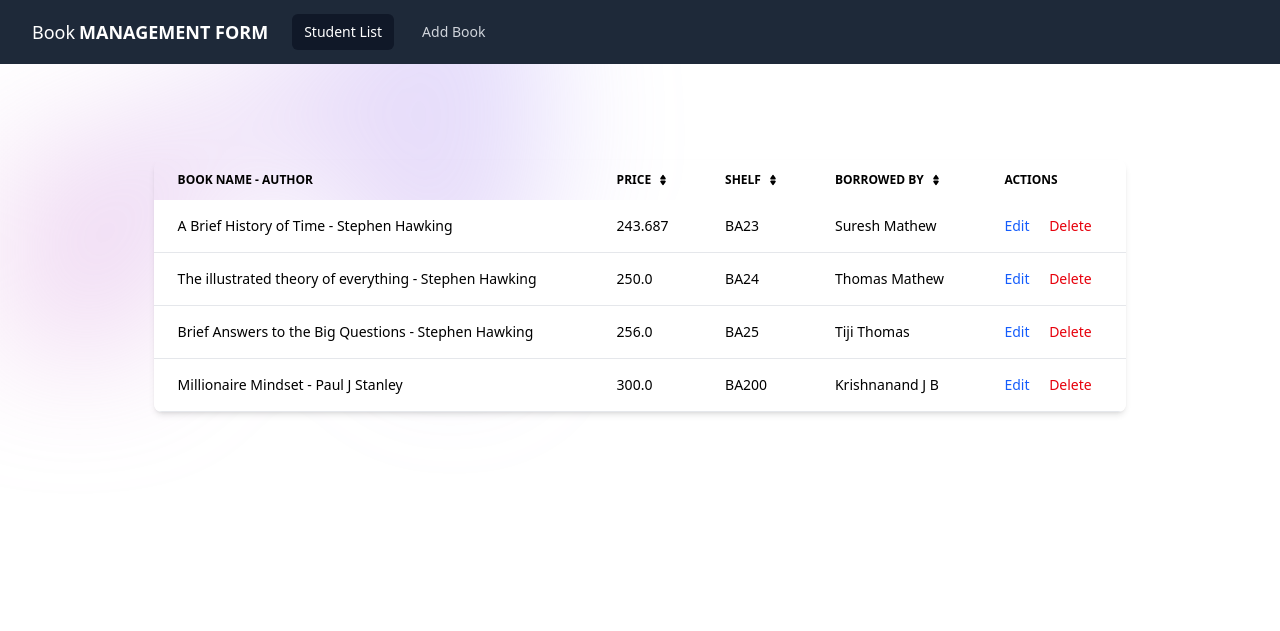
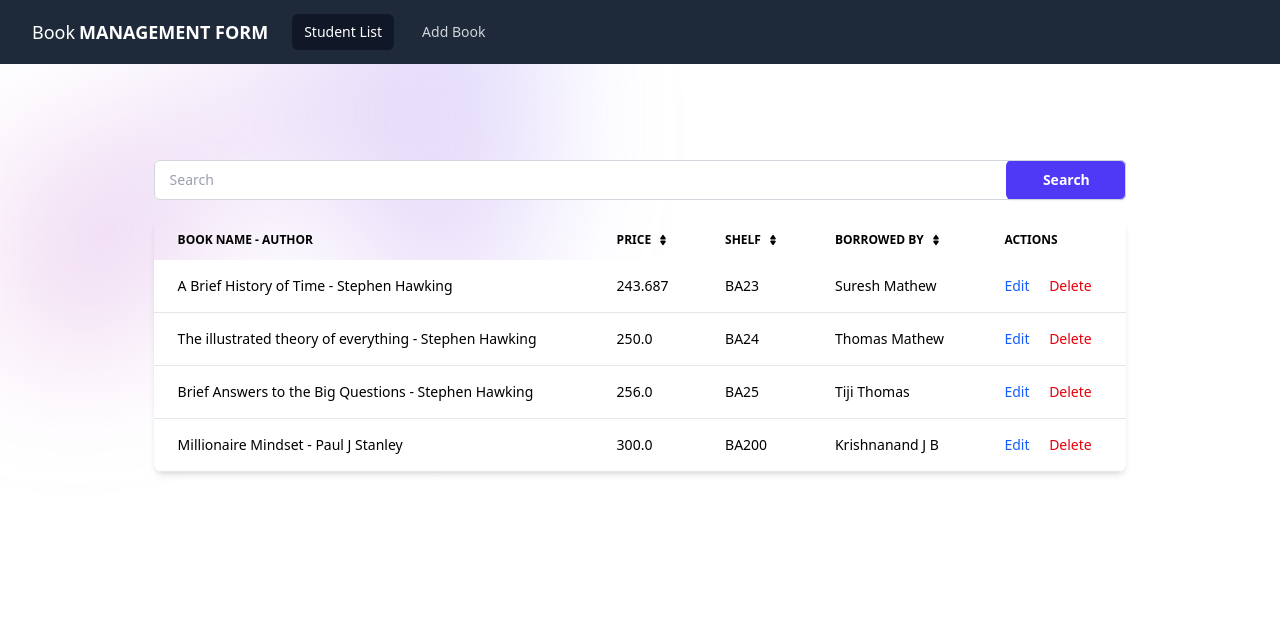
Before and after one commit to krish-jb/cydez_internship, a Django app: page / in a window 1280 px wide. Shown: the top 631 px of the page. Run offline with Django 5.2, Linux system fonts and the light colour scheme; data comes from the database, SQL or seed files in the repository; both versions use the stored data as it was after the commit.

Commit message:
Finished book cms

```diff
--- a/book_cms/base/templates/base/book_list.html
+++ b/book_cms/base/templates/base/book_list.html
@@ -1,7 +1,27 @@
 {% extends 'base.html' %} {% block navbar %}
-{% include 'navbar.html' with book_list_class=book_list_class add_book_class=add_book_class edit_or_add=edit_or_add %}
-{% endblock navbar %} {% block content %}
+{% include 'navbar.html' with book_list_class=book_list_class add_book_class=add_book_class edit_or_add=edit_or_add %} {% endblock navbar %} {% block content %}
 <div class="my-8 mx-[10%]">
+  <form method="GET">
+    <div class="mb-5">
+      <div
+        class="flex items-center gap-x-3 rounded-md bg-white pl-3 outline-1 -outline-offset-1 outline-gray-300 has-[input:focus-within]:outline-2 has-[input:focus-within]:-outline-offset-2 has-[input:focus-within]:outline-indigo-600"
+      >
+        <input
+          type="text"
+          name="q"
+          value="{{ query }}"
+          class="block min-w-0 grow py-1.5 pr-3 pl-1 text-base text-gray-900 placeholder:text-gray-400 focus:outline-none sm:text-sm/6"
+          placeholder="Search"
+        />
+        <button
+          type="submit"
+          class="w-1/8 rounded-md bg-indigo-600 px-3.5 py-2.5 text-center text-sm font-semibold text-white shadow-xs hover:bg-indigo-500 cursor-pointer focus-visible:outline-2 focus-visible:outline-offset-2 focus-visible:outline-indigo-600"
+        >
+          Search
+        </button>
+      </div>
+    </div>
+  </form>
   <div class="relative overflow-x-auto shadow-md sm:rounded-lg">
     <table
       class="w-full text-sm text-left rtl:text-right text-black-500 dark:text-black-400"
--- a/book_cms/base/views.py
+++ b/book_cms/base/views.py
@@ -6,11 +6,17 @@ from .models import Book
 
 
 def book_list(request):
+    query = request.GET.get("q", "")
+    if query:
+        books = Book.objects.filter(book_name__icontains=query) | Book.objects.filter(author_name__icontains=query)
+    else:
+        books = Book.objects.all()
     context = {
         "book_list_class": "rounded-md bg-gray-900 px-3 py-2 text-sm font-medium text-white",
         "add_book_class": "rounded-md px-3 py-2 text-sm font-medium text-gray-300 hover:bg-gray-700 hover:text-white",
         "edit_or_add": "Add Book",
-        "books": Book.objects.all(),
+        "books": books,
+        "query": query
     }
     return render(request, "base/book_list.html", context)
 
```
Also changed, not shown: book_cms/db.sqlite3, student_cms/db.sqlite3, 1 other file. Lines whose indentation alone changed are shown as unchanged.
